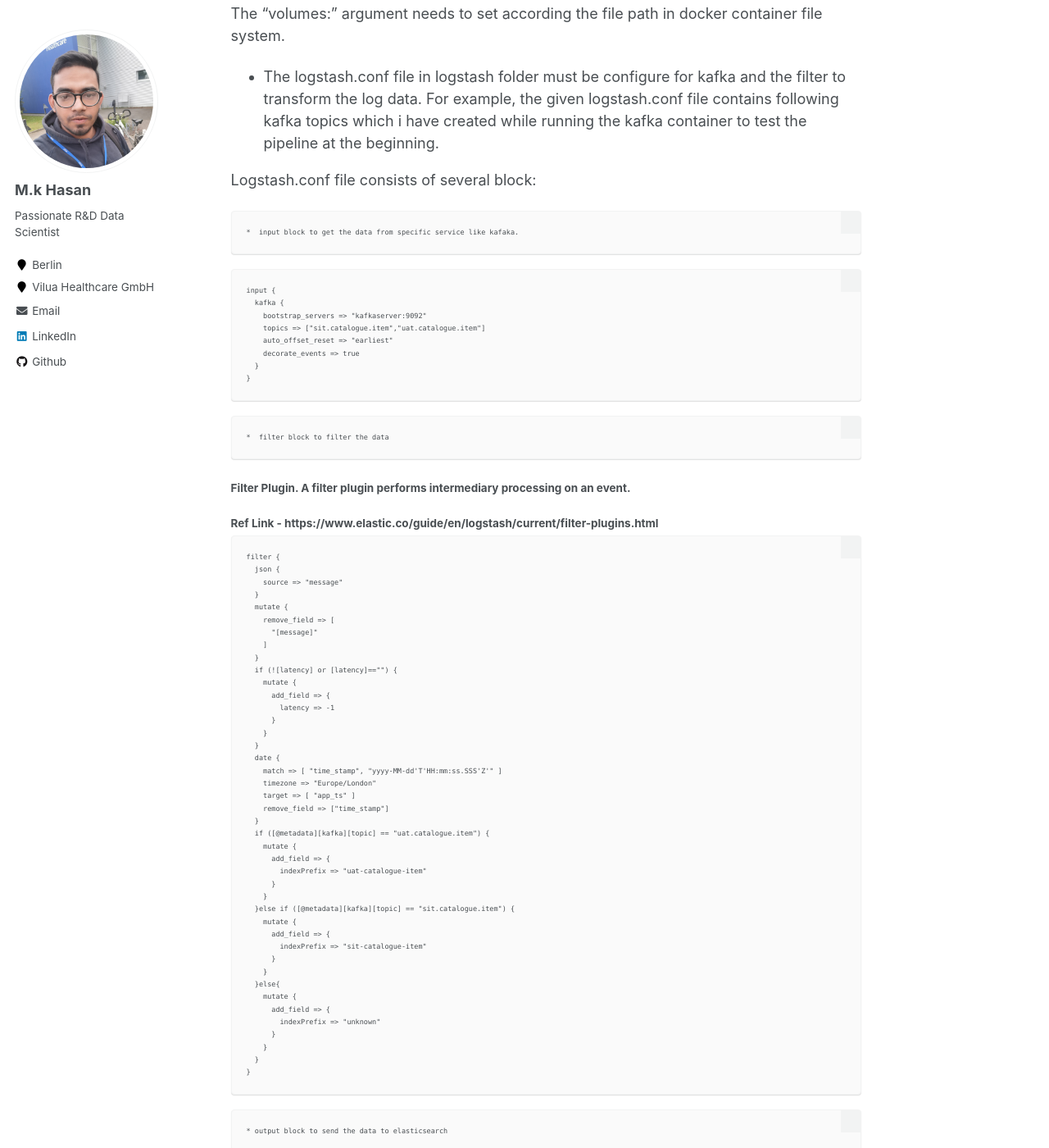
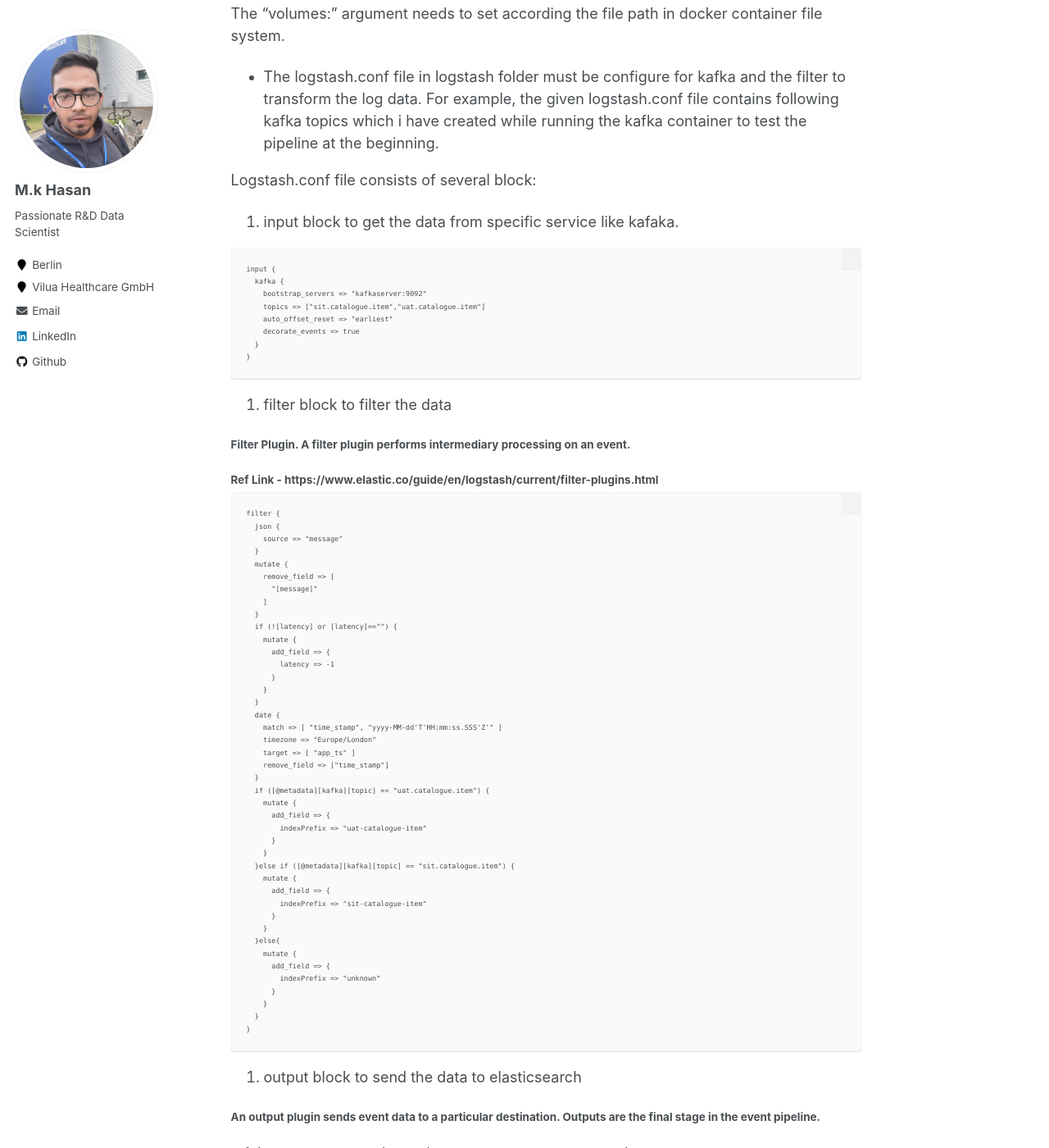
Before and after one commit to mk-hasan/mk-hasan.github.io, a Jekyll site: the page built from _posts/2020-10-25-Kafka-Elk-ML.md, in a window 1280 px wide and 1400 px high, scrolled down 1805 px. Shown: the whole window at 82% size. Built offline with Jekyll 4.4.1, drawn with Linux system fonts in a browser that asks for light colours; part of the change alters nothing that is shown.

Commit message:
ELK stack blogs updated

````diff
--- a/_posts/2020-10-25-Kafka-Elk-ML.md
+++ b/_posts/2020-10-25-Kafka-Elk-ML.md
@@ -60,7 +60,7 @@ The "volumes:" argument needs to set according the file path in docker container
 
 Logstash.conf file consists of several block:
 
-	*  input block to get the data from specific service like kafaka.
+1.  input block to get the data from specific service like kafaka.
 
 ```
 input {
@@ -73,7 +73,7 @@ input {
 }
 ```
 
-	*  filter block to filter the data
+2.  filter block to filter the data
 
 #### Filter Plugin. A filter plugin performs intermediary processing on an event.
 #### Ref Link - https://www.elastic.co/guide/en/logstash/current/filter-plugins.html
@@ -123,7 +123,7 @@ filter {
 }
 ```
 
-	* output block to send the data to elasticsearch
+3. output block to send the data to elasticsearch
 
 #### An output plugin sends event data to a particular destination. Outputs are the final stage in the event pipeline.
 #### Ref Link - https://www.elastic.co/guide/en/logstash/current/output-plugins.html
````
